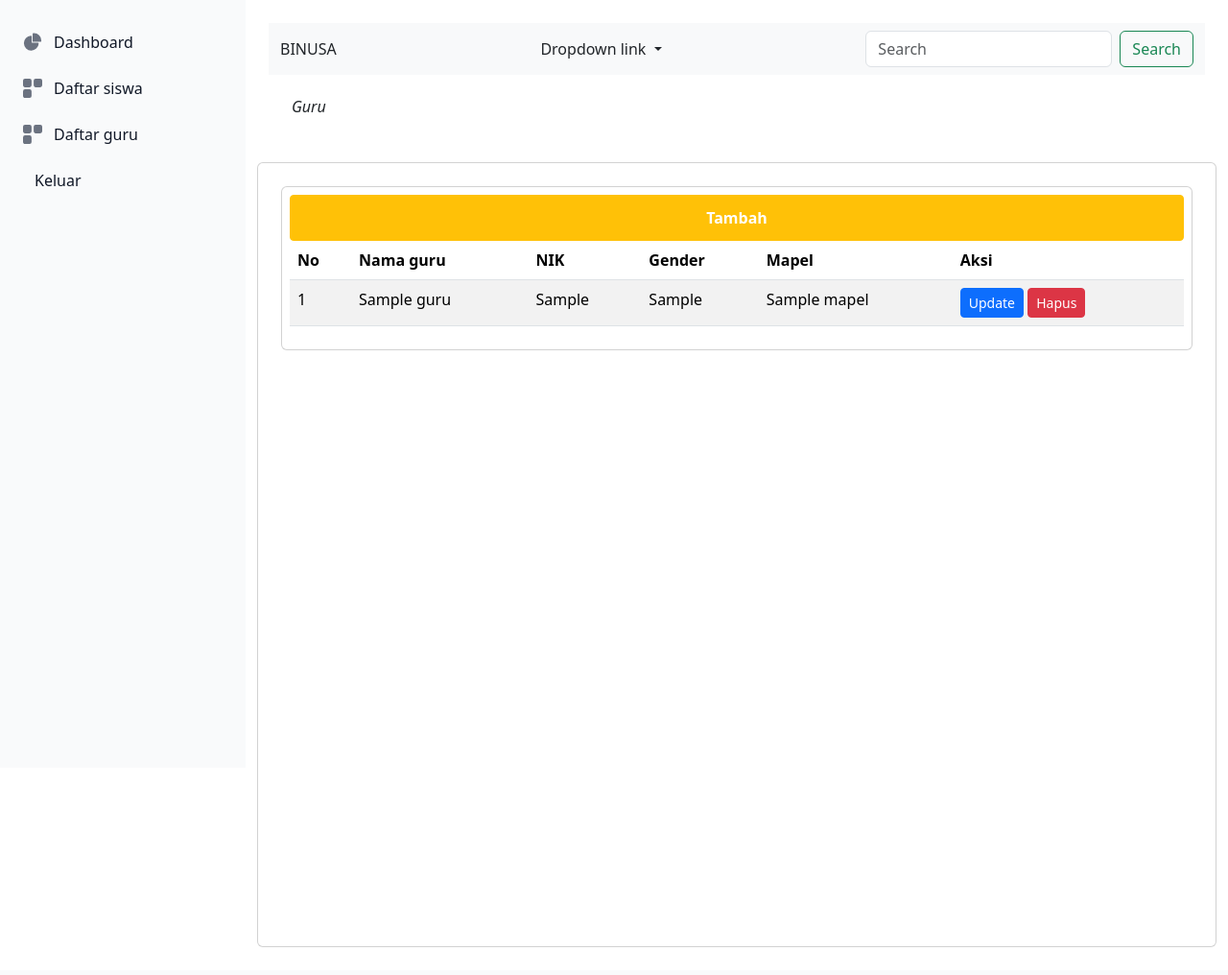
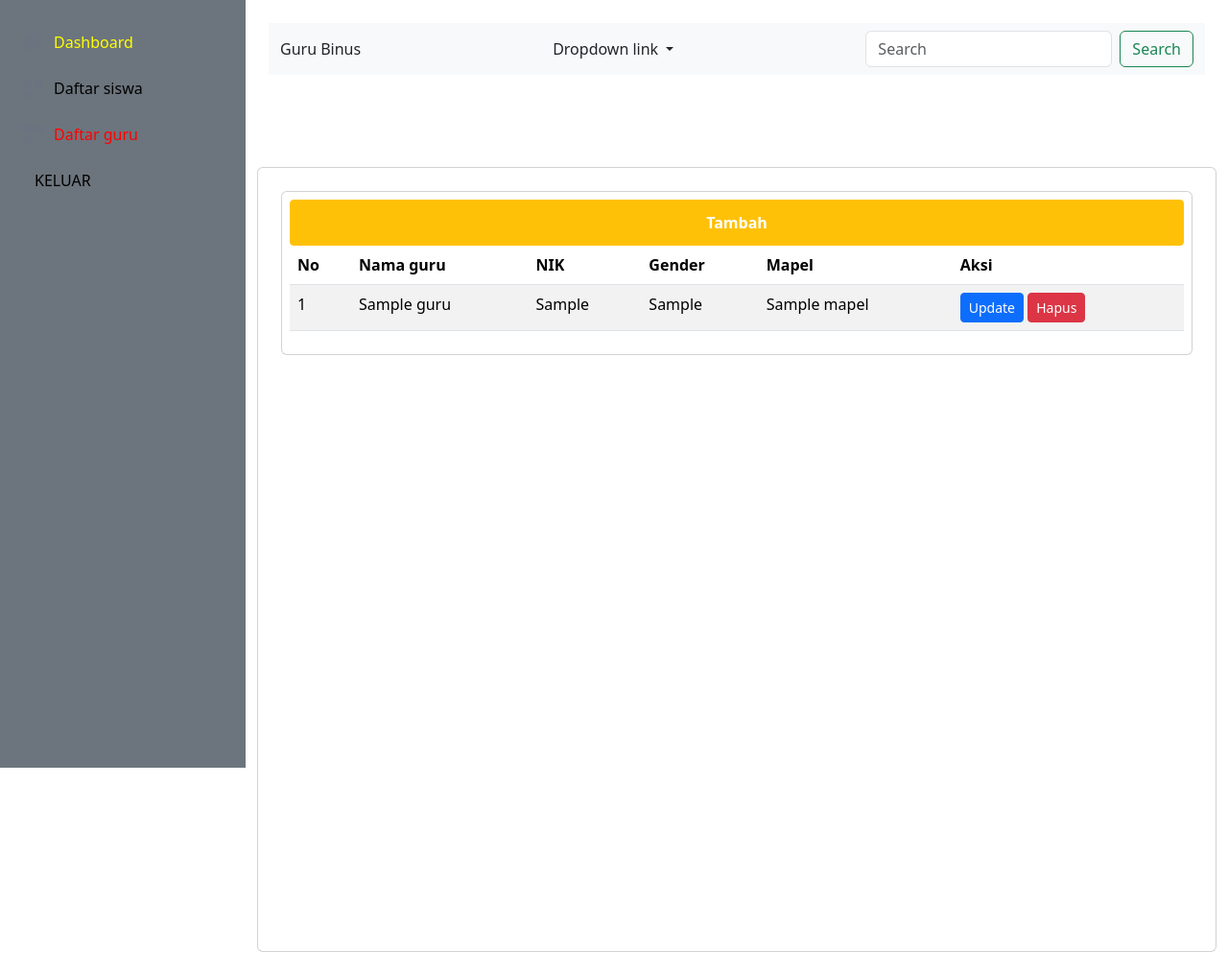
Before and after one commit to daniii71/miniproject, a CodeIgniter app: page /Project/admin/guru in a window 1280 px wide. Shown: the whole page at 96% size. Before the commit the page ends 987 px from the top, so only its background shows below. Run offline with CodeIgniter, Linux system fonts and the light colour scheme; the visitor is signed in with stand-in values (Sample User, id 1); tables that the repository leaves empty or names only in its code hold one stand-in row (values such as "Sample post"); some libraries are stand-ins or nearby versions.

Commit message:
menambah kan tampilan

```diff
--- a/application/views/admin/guru.php
+++ b/application/views/admin/guru.php
@@ -30,7 +30,7 @@
     <aside id="default-sidebar"
         class="fixed top-0 left-0 z-40 w-64 h-screen transition-transform -translate-x-full sm:translate-x-0"
         aria-label="Sidebar">
-        <div class="h-full px-3 py-4 overflow-y-auto bg-gray-50 dark:bg-gray-800">
+        <div class="h-full px-3 py-4 overflow-y-auto bg-gray-50 bg-secondary">
             <ul class="space-y-2 font-medium">
                 <li>
                     <a href="<?php echo base_url('admin/index') ?>"
@@ -43,7 +43,8 @@
                             <path
                                 d="M12.5 0c-.157 0-.311.01-.565.027A1 1 0 0 0 11 1.02V10h8.975a1 1 0 0 0 1-.935c.013-.188.028-.374.028-.565A8.51 8.51 0 0 0 12.5 0Z" />
                         </svg>
-                        <span class="ml-3">Dashboard</span>
+                        <br>
+                        <span class="ml-3" style="color:yellow">Dashboard</span>
                     </a>
                 </li>
                 <li>
@@ -57,7 +58,8 @@
                                 d="M6.143 0H1.857A1.857 1.857 0 0 0 0 1.857v4.286C0 7.169.831 8 1.857 8h4.286A1.857 1.857 0 0 0 8 6.143V1.857A1.857 1.857 0 0 0 6.143 0Zm10 0h-4.286A1.857 1.857 0 0 0 10 1.857v4.286C10 7.169 10.831 8 11.857 8h4.286A1.857 1.857 0 0 0 18 6.143V1.857A1.857 1.857 0 0 0 16.143 0Zm-10 10H1.857A1.857 1.857 0 0 0 0 11.857v4.286C0 17.169.831 18 1.857 18h4.286A1.857 1.857 0 0 0 8 16.143v-4.286A1.857 1.857 0 0 0 6.143 10Zm10 0h-4.286A1.857 1.857 0 0 0 10 11.857v4.286c0 1.026.831 1.857 1.857 1.857h4.286A1.857 1.857 0 0 0 18 16.143v-4.286A1.857 1.857 0 0 0 16.143 10Z" />
 
                         </svg>
-                        <span class="flex-1 ml-3 whitespace-nowrap">Daftar siswa</span>
+                        <br>
+                        <span class="flex-1 ml-3 whitespace-nowrap" style="color:black">Daftar siswa</span>
                     </a>
                 </li>
 
@@ -72,7 +74,8 @@
                                 d="M6.143 0H1.857A1.857 1.857 0 0 0 0 1.857v4.286C0 7.169.831 8 1.857 8h4.286A1.857 1.857 0 0 0 8 6.143V1.857A1.857 1.857 0 0 0 6.143 0Zm10 0h-4.286A1.857 1.857 0 0 0 10 1.857v4.286C10 7.169 10.831 8 11.857 8h4.286A1.857 1.857 0 0 0 18 6.143V1.857A1.857 1.857 0 0 0 16.143 0Zm-10 10H1.857A1.857 1.857 0 0 0 0 11.857v4.286C0 17.169.831 18 1.857 18h4.286A1.857 1.857 0 0 0 8 16.143v-4.286A1.857 1.857 0 0 0 6.143 10Zm10 0h-4.286A1.857 1.857 0 0 0 10 11.857v4.286c0 1.026.831 1.857 1.857 1.857h4.286A1.857 1.857 0 0 0 18 16.143v-4.286A1.857 1.857 0 0 0 16.143 10Z" />
 
                         </svg>
-                        <span class="flex-1 ml-3 whitespace-nowrap">Daftar guru</span>
+                        <br>
+                        <span class="flex-1 ml-3 whitespace-nowrap" style="color:red">Daftar guru</span>
                     </a>
                 </li>
                 <li>
@@ -80,7 +83,8 @@
                     <a href="<?php echo base_url('Login/logout'); ?>"
                         class="flex items-center p-2 text-gray-900 rounded-lg dark:text-white hover:bg-gray-100 dark:hover:bg-gray-700 group">
 
-                        <span class="flex-1 ml-3 whitespace-nowrap">Keluar</span>
+                        <br>
+                        <span class="flex-1 ml-3 whitespace-nowrap" style="color:black">KELUAR</span>
                     </a>
                 </li>
             </ul>
@@ -89,7 +93,7 @@
     <div class="p-4 sm:ml-64">
     <nav class="navbar bg-body-tertiary">
             <div class="container-fluid">
-                <a href="">BINUSA</a>
+                <a href="">Guru Binus</a>
                 <div class="nav-item dropdown">
                     <a class="nav-link dropdown-toggle" href="#" role="button" data-bs-toggle="dropdown"
                         aria-expanded="false">
@@ -107,7 +111,9 @@
                 </form>
             </div>
         </nav>
-        <h1 class="p-4"><i>Guru</i></h1>
+        <br>
+        <br>
+        <br>
         <br>
         <div class="row ">
             <div class="col-12 card p-2">
--- a/application/views/admin/tambah_guru.php
+++ b/application/views/admin/tambah_guru.php
@@ -53,7 +53,7 @@
                                 </div>
                                 <div class="mb-4">
                                     <label class="block text-gray-700 text-sm font-bold mb-2" for="mapel">
-                                        mapel
+                                        Mapel
                                     </label>
                                     <select name="mapel" id="mapel"
                                         class="shadow appearance-none border rounded w-full py-2 px-3 text-gray-700 leading-tight focus:outline-none focus:shadow-outline">
--- a/application/views/auth/login.php
+++ b/application/views/auth/login.php
@@ -70,7 +70,7 @@
 
                         <br>
                         <div class="d-grid gap-2 col-6 mx-auto">
-                        <button type="submit" class="btn btn-primary text-bg-info">Login</button>
+                        <button type="submit" class="btn btn-primary text-bg-info">Login Bro</button>
                             <div class="text-center">
                             <br>
                             <br>
--- a/application/views/auth/register.php
+++ b/application/views/auth/register.php
@@ -44,7 +44,7 @@
 <body class="flex min-h-screen justify-center items-center bg-black/50">
     <div class="flex flex-col w-1/3 p-6 h-1/2 rounded-md sm:p-10  dark:text-gray-100">
         <div class="mb-8 text-center">
-            <h1 class="my-3 text-4xl font-bold"> REGISTER</h1>
+            <h1 class="my-3 text-4xl font-bold" style="color:red"> REGISTER</h1>
         </div>
         <form action="<?php echo base_url(); ?>Auth/aksi_register" method="post" class="space-y-12">
             <div class="mb-3">
```
Also changed, not shown: application/views/admin/siswa.php (+8 -6 lines).
